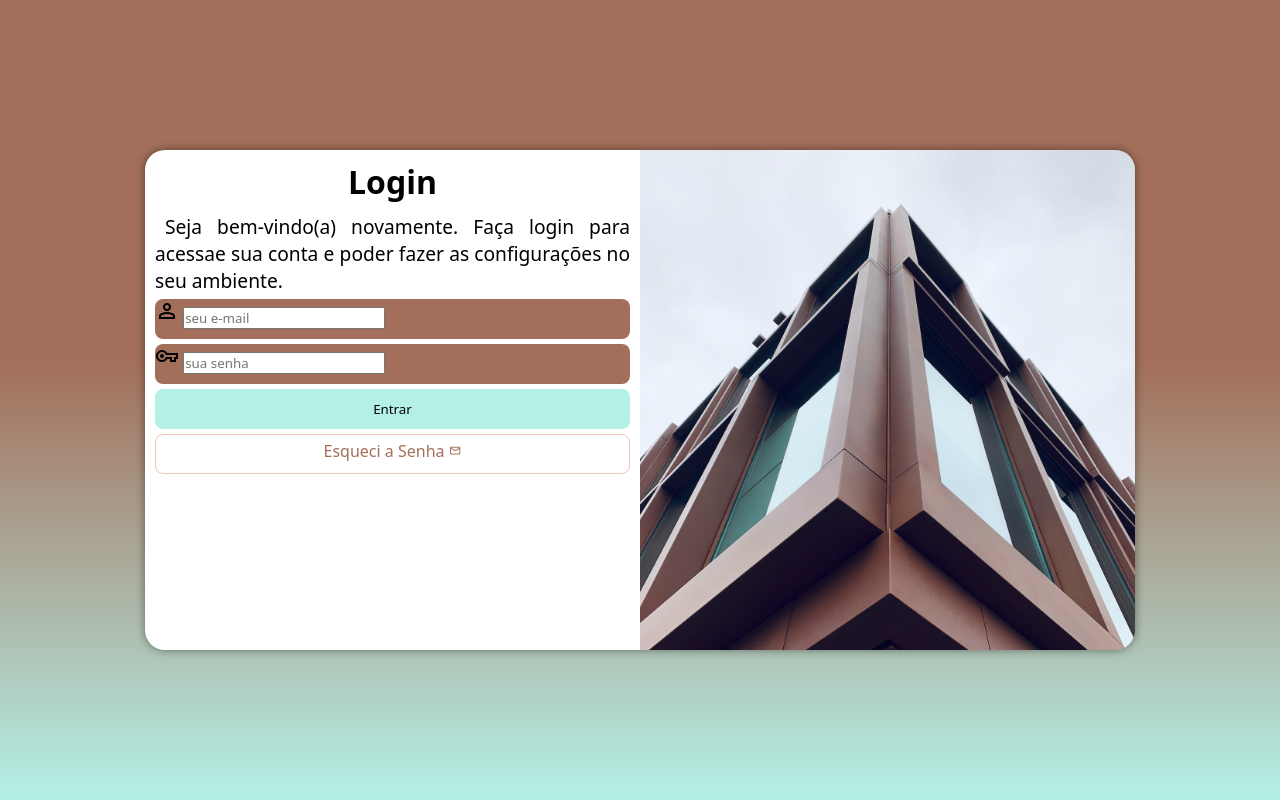
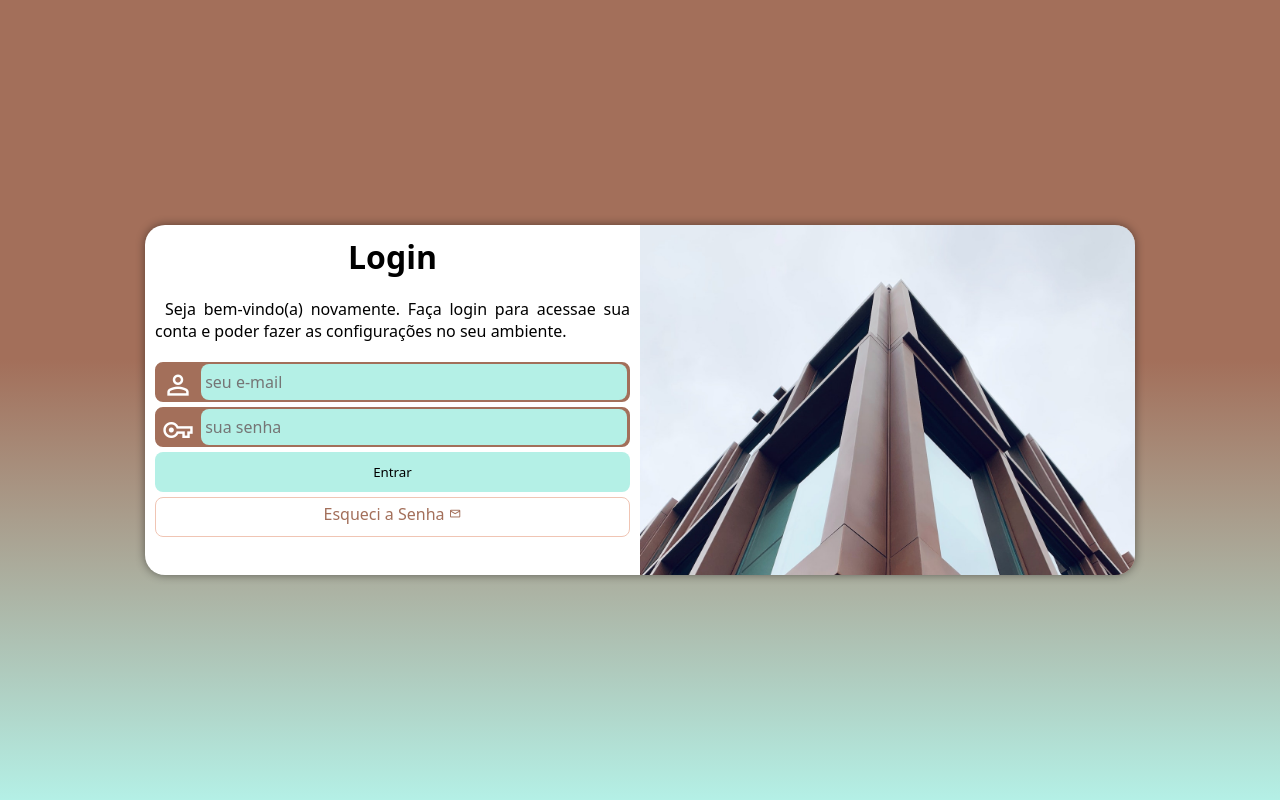
Before and after one commit to victorcarpinteiro/projeto_login, a plain HTML site: page index.html in a window 1280 px wide. Drawn offline with nearby package versions, Linux system fonts and the light colour scheme.

Commit message:
conclusão tela de login

```diff
--- a/estilos/media-query.css
+++ b/estilos/media-query.css
@@ -17,6 +17,7 @@ Grandes telas: acima de 1200px;
     }
     section#login{
         width: 80vw;
+        height: 320px;
     }
     section#login > div#imagem{
         float: left;
@@ -31,7 +32,8 @@ Grandes telas: acima de 1200px;
         font-size: 1.5em;
     }
     section#login > div#formulario > p{
-        font-size: 1em
+        font-size: 1em;
+        margin:20px 0px;
     }
 }
 @media screen and (min-width:993px){
@@ -41,6 +43,7 @@ Grandes telas: acima de 1200px;
     }
     section#login{
         width: 990px;
+        height: 350px;
     }
     section#login > div#imagem{
         float: right;
@@ -55,6 +58,7 @@ Grandes telas: acima de 1200px;
         font-size: 2em;
     }
     section#login > div#formulario > p{
-        font-size: 1.2em;
+        font-size: 1em;
+        margin: 20px 0px;
     }
 }
--- a/estilos/style.css
+++ b/estilos/style.css
@@ -33,13 +33,13 @@ section#login{
     position: absolute;
     left: 50%;
     top: 50%;
-    transform: translate(-50%, -50%);
     background-color: white;
     width: 250px;
     height: 500px;
     border-radius: 20px;
     overflow: hidden;
     box-shadow: 0px 0px 10px rgba(0, 0, 0, 0.452);
+    transform: translate(-50%, -50%);
     transition: width .5s, height .5s;
     transition-timing-function: ease;
 }
@@ -77,6 +77,28 @@ div.campo{
     height: 40px;
     margin: 5px 0px;
     border-radius: 8px;
+    border: 2px solid var(--cor03);
+}
+div.campo > input{
+    background-color: var(--cor01);
+    padding: 4px;
+    font-size: 1em;
+    border-radius: 8px;
+    border: 0px;
+    width: calc(100% - 45px);
+    height: 100%;
+    transform: translateY(-13px);
+}
+div.campo > input:focus-within {
+    background-color: white;
+    border: none;
+}
+div.campo > span{
+    width: 40px;
+    color:white;
+    /* background-color: black; */
+    font-size: 2em;
+    padding: 5px;
 }
 form > input[type=submit]{
     display: block;
```
